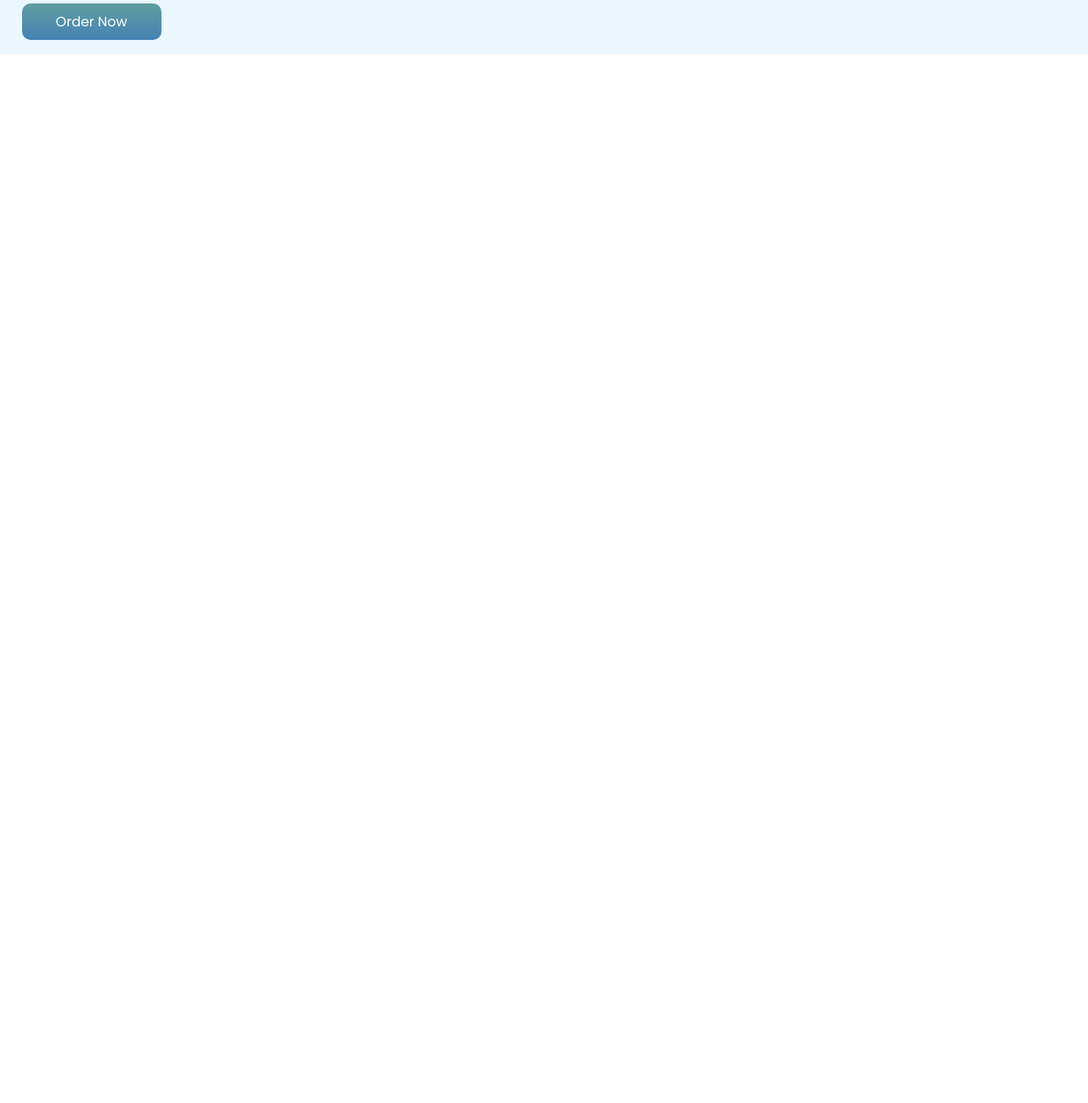
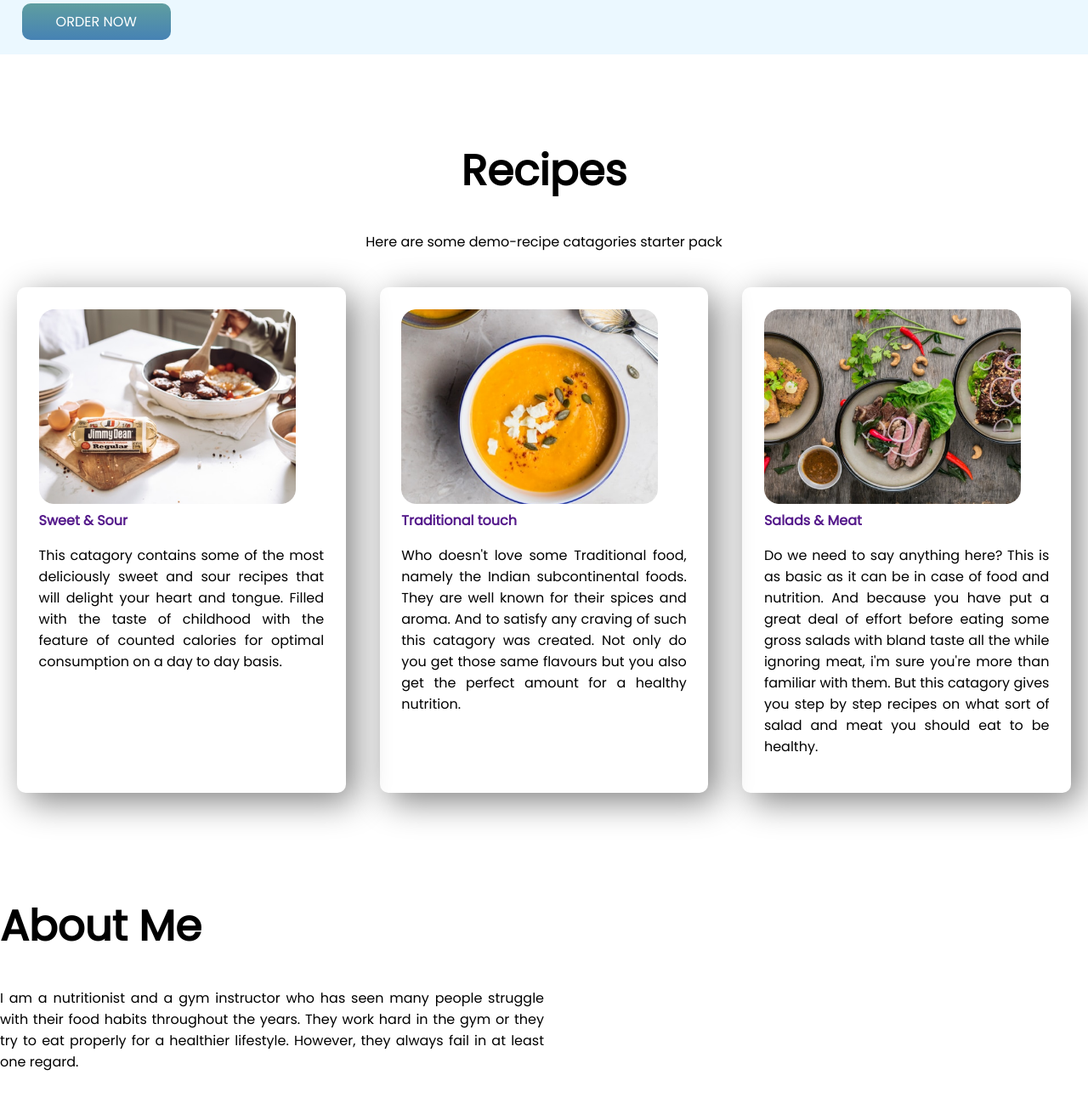
Before and after one commit to yatohajime/my-food-web, a plain HTML site: page index.html in a window 1280 px wide. Shown: the part 1426-2724 px from the top of the page at 85% size. Before the commit the page ends 1590 px from the top, so only its background shows below. Drawn offline with Linux system fonts and the light colour scheme.

Commit message:
recipe section

```diff
--- a/index.html
+++ b/index.html
@@ -37,12 +37,48 @@
             <p>
                 Glad you asked, you see we made health even easier by giving you the choice of ordering the food you desire to consume.It's handmade from our best chefs here at Healthy Hunger. The delivery method is as easy as 1,2,3 a,b,c so even your not so tech-savy grandma can use it. What are you waiting for then?
             </p>
-        <a href="https://mail.google.com/" target="_blank">Order Now</a>
+            <a class="link-button" href="https://mail.google.com/" target="_blank">Order Now</a>
         </div>
-        <div class="width-alter"><img src="images/adjusted.png" alt=""></div>
+        <div class="width-alter">
+            <img src="images/adjusted.png" alt="">
+        </div>
     </section>
 
+    <div class="centered">
+        <h1>Recipes</h1>
+        <h4>Here are some demo-recipe catagories starter pack</h4>
+    </div>
 
+    <section class="container">
+       <div class="width-alter catagories">
+           <img src="images/food/Project Cover.jpg" alt="">
+           <a class="recipe" href="">Sweet & Sour</a>
+           <p>
+               This catagory contains some of the most deliciously sweet and sour recipes that will delight your heart and tongue. Filled with the taste of childhood with the feature of counted calories for optimal consumption on a day to day basis.
+             </p>
+       </div>
+
+       <div class="width-alter catagories">
+           <img src="images/food/Project Cover.png" alt="">
+           <a class="recipe" href="">Traditional touch</a>
+           <p>
+               Who doesn't love some Traditional food, namely the Indian subcontinental foods. They are well known for their spices and aroma. And to satisfy any craving of such this catagory was created. Not only do you get those same flavours but you also get the perfect amount for a healthy nutrition.
+            </p>
+       </div>
+
+       <div class="width-alter catagories">
+           <img src="images/food/Project Cover1.jpg" alt="">
+           <a href="" class="recipe">Salads & Meat</a>
+           <p>
+               Do we need to say anything here? This is as basic as it can be in case of food and nutrition. And because you have put a great deal of effort before eating some gross salads with bland taste all the while ignoring meat, i'm sure you're more than familiar with them. But this catagory gives you step by step recipes on what sort of salad and meat you should eat to be healthy.
+            </p>
+       </div>
+    </section>
+
+   <div class="cargo">
+       <h1>About Me</h1>
+       <p>I am a nutritionist and a gym instructor who has seen many people struggle with their food habits throughout the years. They work hard in the gym or they try to eat properly for a healthier lifestyle. However, they always fail in at least one regard.</p>
+   </div>
 
 </body>
 </html>
--- a/styling.css
+++ b/styling.css
@@ -10,17 +10,22 @@ span{
 h1{
     font-size: 50px;
 }
+
+h4{
+    font-weight: 500;
+}
 p{
     text-align: justify;
 }
 
-a{
+.link-button{
     text-decoration: none;
     background-image:linear-gradient(cadetblue, steelblue);
     color: white;
     font-weight: 900px;
     padding: 10px 40px;
     border-radius: 10px;
+    text-transform: uppercase;
 }
 
 .container{
@@ -44,3 +49,30 @@ a{
 .upper-banner{
     background-image: url(images/shapes/top-banner.png);
 }
+
+.centered{
+    text-align: center;
+}
+.recipe{
+    text-decoration: none;
+    font-weight: 700;
+    text-align: left;
+}
+
+.catagories{
+    width: 40%;
+    border-radius: 10px;
+    padding-left: 2%;
+    margin: 20px;
+    box-shadow: 10px 10px 40px grey;
+}
+
+.catagories img{
+    padding-left: 2 0px;
+}
+.cargo{
+    margin-top: 100px;
+    margin-bottom: 200px;
+    width: 50%;
+    background-image: url();
+}
```
Lines whose indentation alone changed are shown as unchanged.
